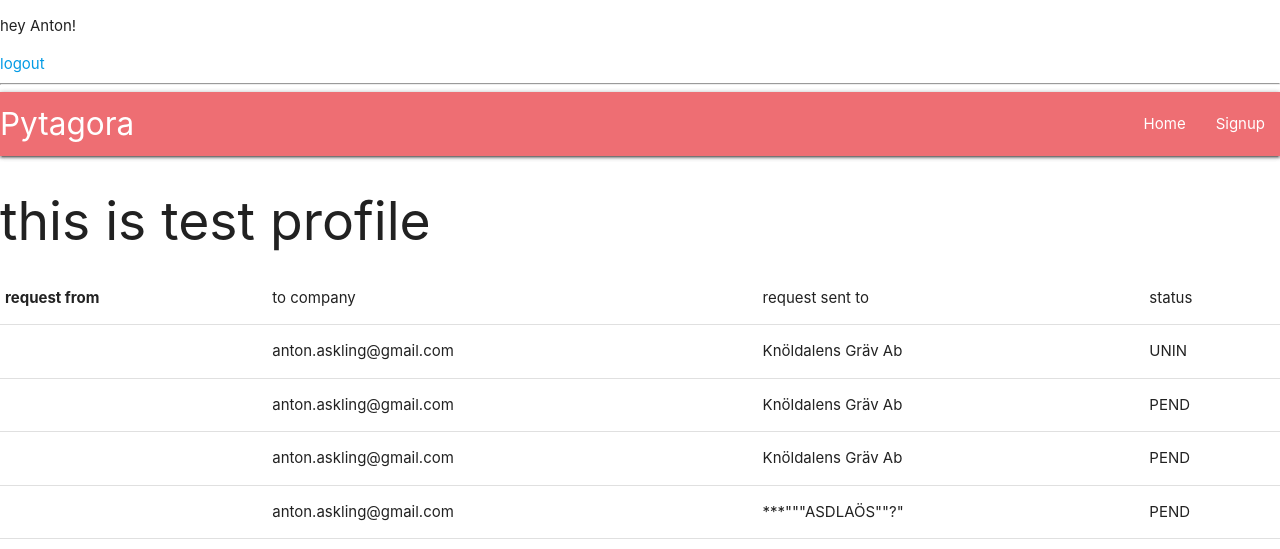
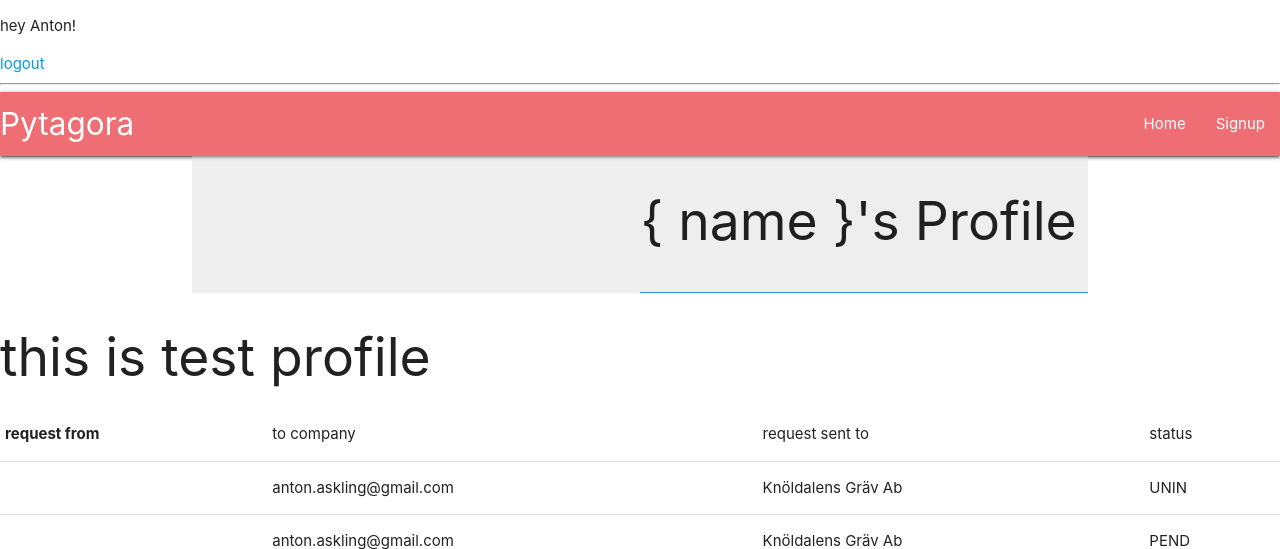
Before and after one commit to 4ntm4n/ms-four, a Django app: page /profile/ in a window 1280 px wide. Shown: the top 549 px of the page. Run offline with Django 4.2, Linux system fonts and the light colour scheme; a user stored in the database is signed in; data comes from the database, SQL or seed files in the repository; both versions use the stored data as it was after the commit; some libraries are stand-ins or nearby versions.

Commit message:
extend style class library>heading size. begin build profile template

```diff
--- a/userprofile/templates/userprofile/emails/request_reference_email.html
+++ b/userprofile/templates/userprofile/emails/request_reference_email.html
@@ -3,7 +3,5 @@ Hi {{ name }} needs your help,
 
 Please click on the link below to answer some questions:
 
-{{ token }}
-
 http://{{ domain }}{% url 'respond' uidb64=refid %}
 {% endautoescape %}
--- a/userprofile/templates/userprofile/test_profile.html
+++ b/userprofile/templates/userprofile/test_profile.html
@@ -1,6 +1,19 @@
 {% extends "base.html" %}
 
 {% block content %}
+    <div class="container grey lighten-3">
+        <div class="heading-row row">
+            <div class="heading-box col s12">
+                <h2 class="hs right">{ name }'s Profile</h2>
+            </div>
+        </div>
+        <section class="user-name row">
+            <div class="crumbs-box col s6 blue right">
+
+            </div>
+        </section>
+    </div>
+
     <h2>this is test profile</h2>
 
     <table>
```
Also changed, not shown: db.sqlite3, 1 other file.
